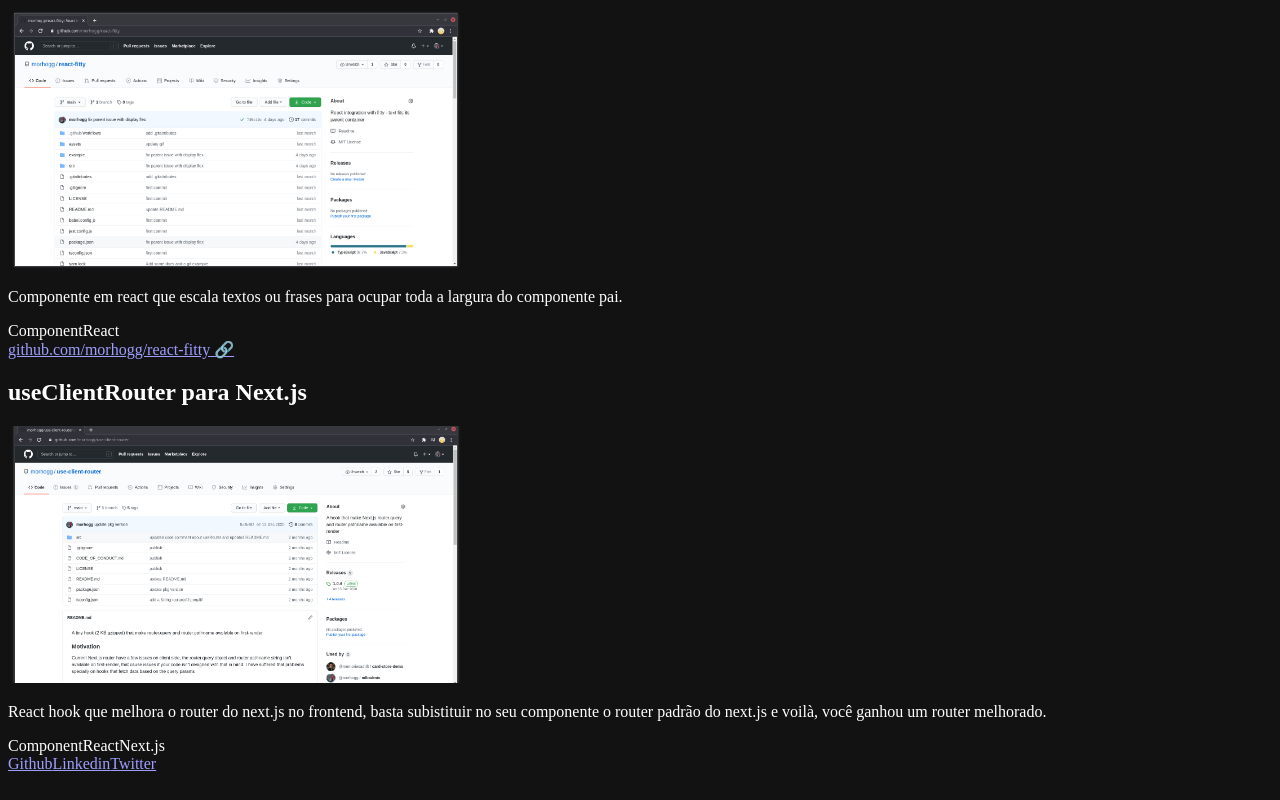
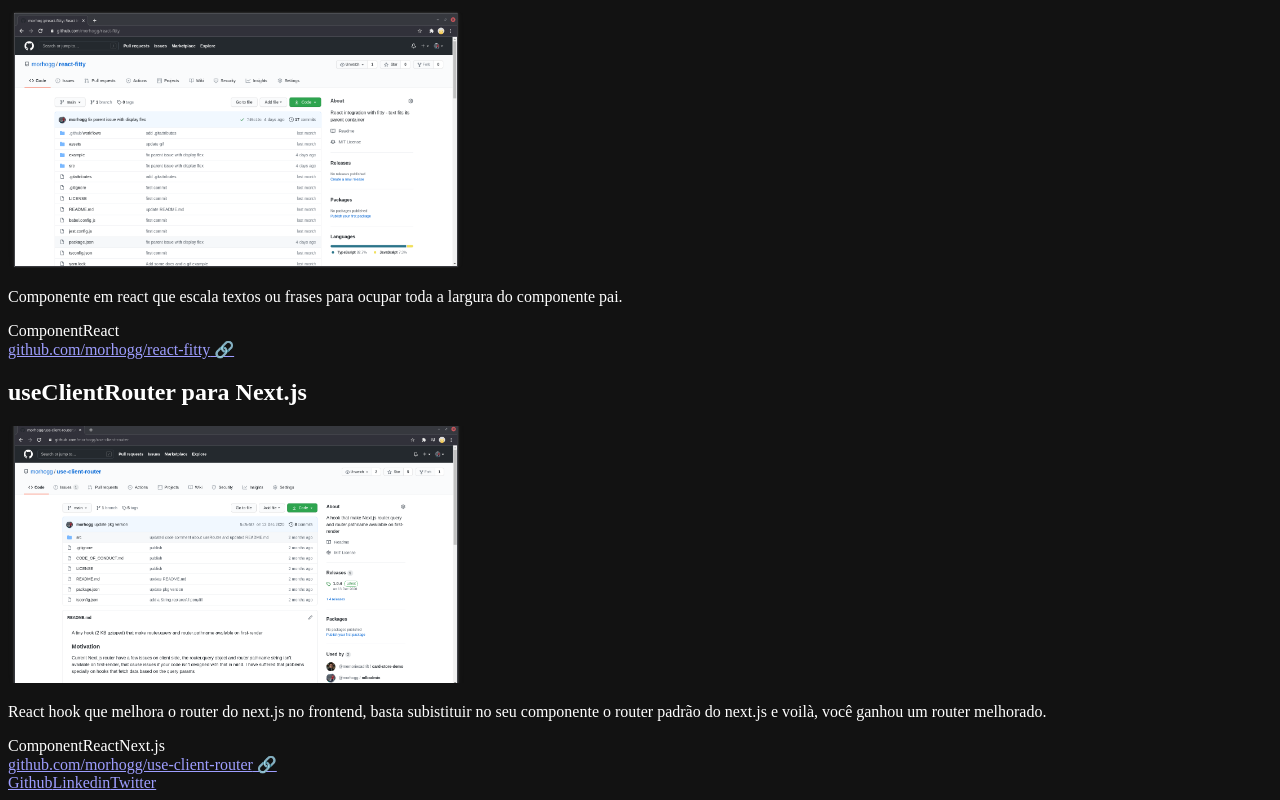
Before and after one commit to hexetia/lucasdev, a Next.js app: page / in a window 1280 px wide. Shown: the part 1682-2482 px from the top of the page. Built offline with nearby package versions, Linux system fonts and the light colour scheme.

Commit message:
add link in description on use-client-router project

```diff
--- a/pages/index.tsx
+++ b/pages/index.tsx
@@ -121,6 +121,7 @@
           img='/use-client-router.png'
           externalHref
           href='https://github.com/morhogg/use-client-router'
+          link='https://github.com/morhogg/use-client-router'
           description={
             <>
               <div className='text-base'>
```
